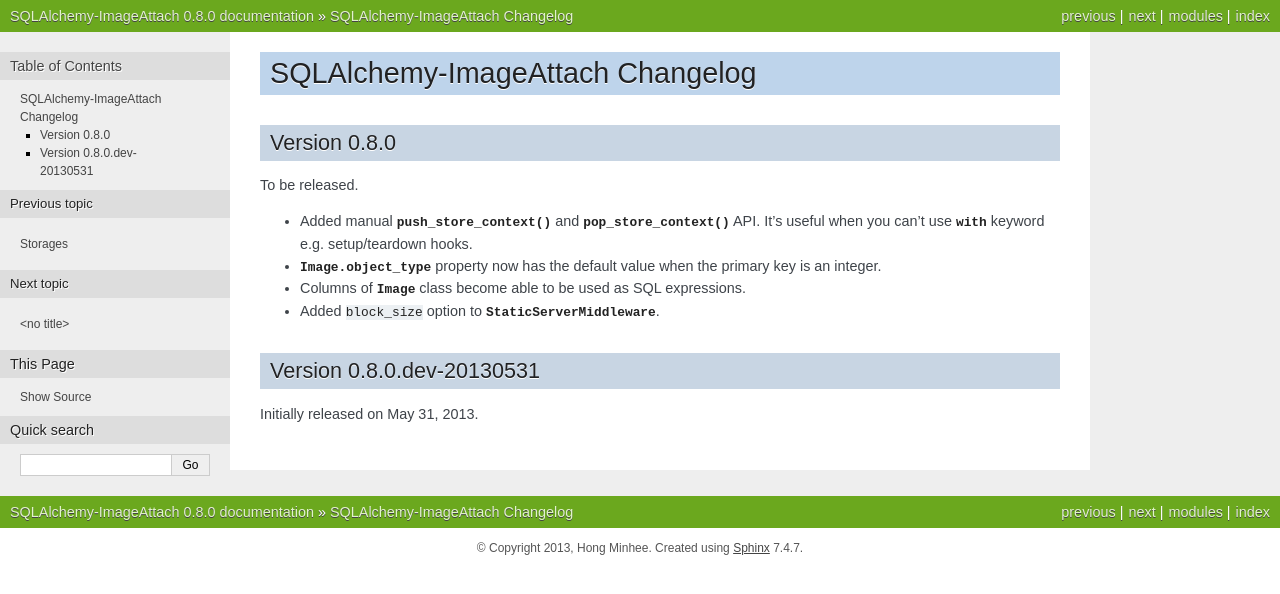
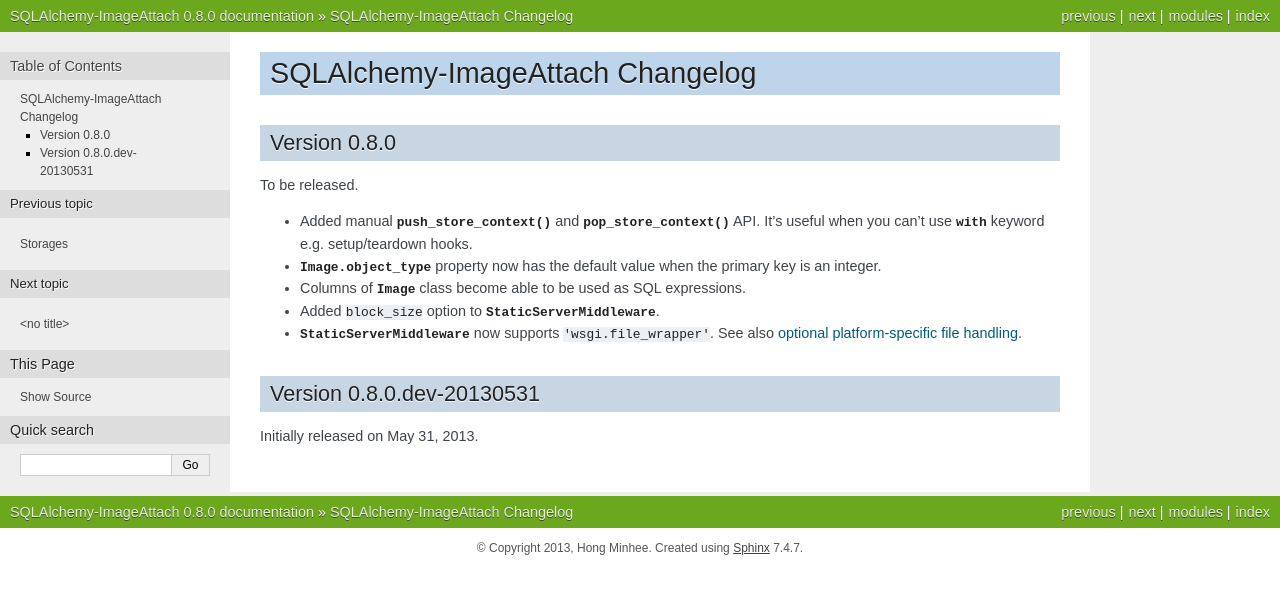
Before and after one commit to dahlia/sqlalchemy-imageattach, a Sphinx documentation site: the page built from docs/changes.rst, in a window 1280 px wide. Shown: the top 594 px of the page. Built offline with Sphinx 7.4.7, drawn with Linux system fonts in a browser that asks for light colours.

Commit message:
Support wsgi.file_handler

```diff
--- a/docs/changes.rst
+++ b/docs/changes.rst
@@ -15,6 +15,11 @@
   able to be used as SQL expressions.
 - Added ``block_size`` option to :class:`StaticServerMiddleware
   <sqlalchemy_imageattach.stores.fs.StaticServerMiddleware>`.
+- :class:`~sqlalchemy_imageattach.stores.fs.StaticServerMiddleware` now
+  supports ``'wsgi.file_wrapper'``.  See also `optional platform-specific
+  file handling`__.
+
+__ http://www.python.org/dev/peps/pep-0333/#optional-platform-specific-file-handling
 
 
 Version 0.8.0.dev-20130531
```
Also changed, not shown: 1 other file.
